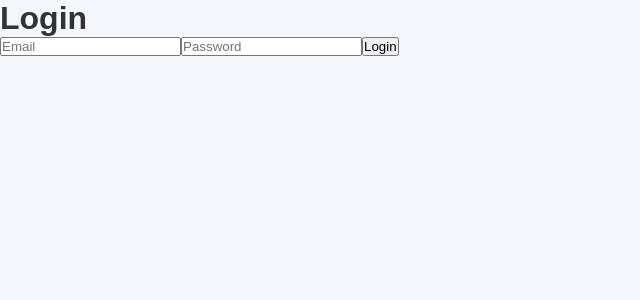
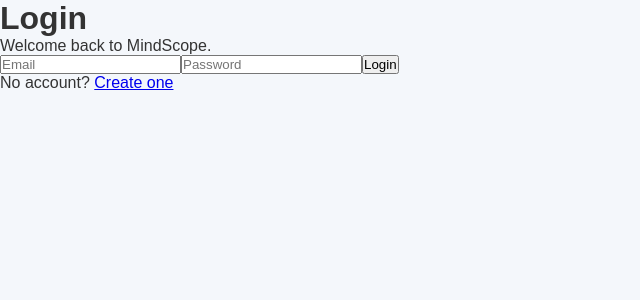
Before and after one commit to horatioDev/mindscope-MERN-psychology-dashboard, a React (Create React App) app in the folder client/: page /login in a window 1280 px wide. Shown: the top 300 px of the page, without its empty margins (0-640 px from the left). Built offline with nearby package versions, Linux system fonts and the light colour scheme.

Commit message:
Update Login.js

```diff
--- a/client/src/pages/Login.js
+++ b/client/src/pages/Login.js
@@ -1,7 +1,9 @@
 import { useState } from "react";
 import { loginUser } from "../services/authServices";
+import { Link, useNavigate } from "react-router-dom";
 
 function Login() {
+  const navigate = useNavigate();
   const [formData, setFormData] = useState({
     email: "",
     password: "",
@@ -25,7 +27,8 @@
       localStorage.setItem("token", response.data.token);
       localStorage.setItem("user", JSON.stringify(response.data));
 
-      window.location.href = "/";
+      // Redirect to Dashboard
+      navigate("/");
     } catch (error) {
       console.log(error);
       setError(error.response?.data?.message || "Login failed");
@@ -36,6 +39,10 @@
     <div className="auth-page">
       <form className="auth-form" onSubmit={handleSubmit}>
         <h1>Login</h1>
+
+        <p className="auth-subtitle">
+          Welcome back to MindScope.
+        </p>
 
         {error && <p className="error-message">{error}</p>}
 
@@ -57,7 +64,13 @@
           required
         />
 
+        {/* Login Button */}
         <button type="submit">Login</button>
+
+        {/* Create Account Link */}
+         <p className="auth-link">
+          No account? <Link to="/register">Create one</Link>
+        </p>
       </form>
     </div>
   );
```
